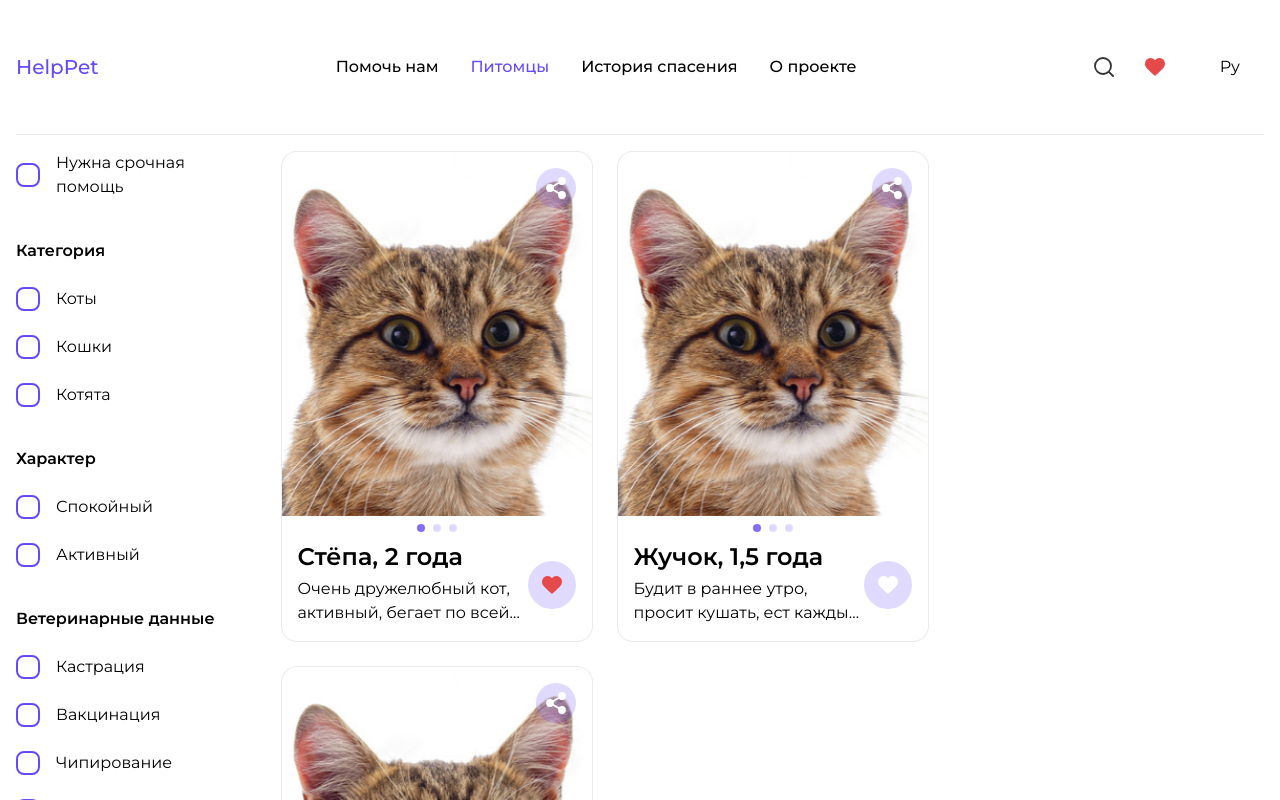
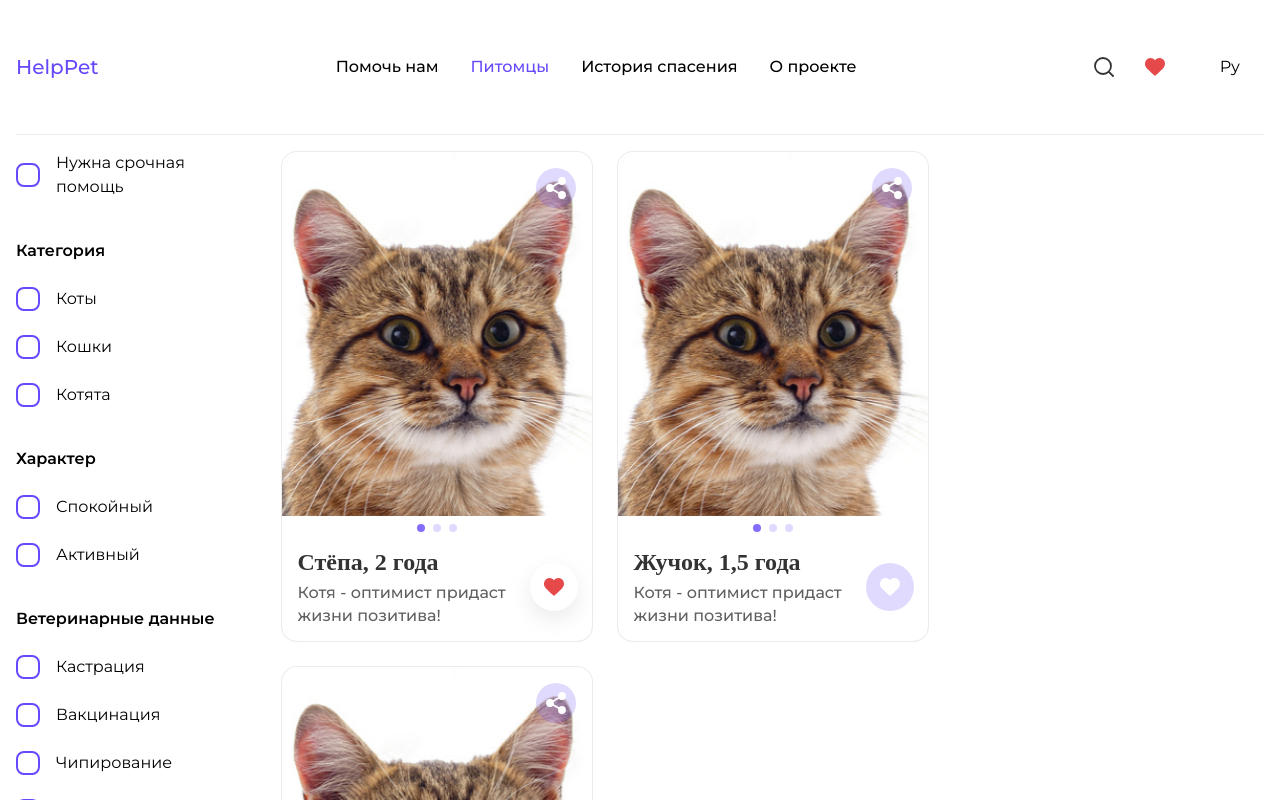
Before and after one commit to Sandbox-pets-shelter/pets-shelter, a React (Create React App) app: page /pets in a window 1280 px wide. Shown: the top 800 px of the page. Built offline with nearby package versions, Linux system fonts and the light colour scheme.

Commit message:
fix: according review

```diff
--- a/package.json
+++ b/package.json
@@ -16,7 +16,6 @@
     "react-scripts": "5.0.1",
     "sass": "^1.55.0",
     "typescript": "^4.8.4",
-    "uuidv4": "^6.2.13",
     "web-vitals": "^2.1.4"
   },
   "scripts": {
--- a/src/components/card/index.tsx
+++ b/src/components/card/index.tsx
@@ -25,9 +25,13 @@ export const Card = () => {
         {data.map(img => (
             <div key={img.key} className={s.card}>
                 <ImageSlider slides={img.src}/>
-                <div className={s.card__title}>{img.name}, {img.age}</div>
-                <div className={s.card__descr}>{img.descr}</div>
-                <Like like={img.liked} handleClicked={handleClicked} elem={img}/>
+                <div className={s.card__info}>
+                  <div>
+                    <div className={s.card__title}>{img.name}, {img.age}</div>
+                    <div className={s.card__descr}>{img.descr}</div>
+                  </div>
+                  <Like like={img.liked} handleClicked={handleClicked} elem={img}/>
+                </div>
                 <div className={s.icon__share} onClick={handleShareButton}><img src={ShareIcon} alt="share" className={s.card__share}/></div>
             </div>
         ))}
--- a/src/components/card/styles.module.scss
+++ b/src/components/card/styles.module.scss
@@ -1,41 +1,37 @@
+@import '../../scss/variables.scss';
 .card {
     width: 312px;
     height: 491px;
     position: relative;
     border: 1px solid rgba(153, 153, 153, 0.2);
     border-radius: 16px;
-    background: #fff;
+    background: $white;
     &__section{
         display: flex;
         gap: 24px;
         flex-wrap: wrap;
     }
+    &__info{
+        display: grid;
+        grid-template-columns: 1fr 1fr;
+        margin-left: 16px;
+        margin-top: 16px;
+    }
     &__title{
-        position: absolute;
-        bottom: 66px;
-        left: 16px;
+        color: #333333;
+        font-family: 'Gilroy';
         font-weight: 600;
         font-size: 24px;
+        line-height: 29px;
     }
     &__descr{
-        position: absolute;
-        bottom: 16px;
-        left: 16px;
-        width: 230px;
-        display: -webkit-box;
-        text-overflow: ellipsis;
-        overflow: hidden;
-        -webkit-line-clamp: 2;
-        -webkit-box-orient: vertical;
-    }
-    &__img{
-        // position: absolute;
-        // top: 0;
-
-        // width: ;
-    }
-    &__share{
-
+        color: #606060;
+        width: 211px;
+        font-family: 'Montserrat';
+        font-weight: 500;
+        font-size: 16px;
+        line-height: 145%;
+        margin-top: 4px;
     }
 }
 .icon {
@@ -52,4 +48,7 @@
         top: 16px;
         right: 16px;
     }
+    &__share:hover {
+        background: $activeColor;
+    }
 }
--- a/src/components/like/index.tsx
+++ b/src/components/like/index.tsx
@@ -4,9 +4,9 @@ import s from './styles.module.scss'
 export const Like = ({like, handleClicked, elem}:any) => {
 
   return (
-    <div className={s.icon} onClick={() => handleClicked(elem)}>
-      {like === true && <HeartIcon/>}
-      {like === false && <HeartIcon className={s.card__like}/>}
+    <div>
+      {like === true && <div className={s.icon_active} onClick={() => handleClicked(elem)}><HeartIcon/></div>}
+      {like === false && <div className={s.icon} onClick={() => handleClicked(elem)}><HeartIcon className={s.card__like}/></div>}
     </div>
   )
 }
--- a/src/components/like/styles.module.scss
+++ b/src/components/like/styles.module.scss
@@ -1,6 +1,7 @@
+@import '../../scss/variables.scss';
 .card__like{
     path{
-        fill: #fff;
+        fill: $white;
     }
 }
 .icon {
@@ -10,9 +11,32 @@
     border-radius: 50%;
     background: rgba(101, 73, 251, 0.2);
     display: flex;
+    margin-top: 15px;
+    margin-left: 21px;
     align-items: center;
     justify-content: center;
-    position: absolute;
-    bottom: 32px;
-    right: 16px;
 }
+.icon_active {
+    cursor: pointer;
+    width: 48px;
+    height: 48px;
+    border-radius: 50%;
+    display: flex;
+    align-items: center;
+    justify-content: center;
+    background: $white;
+    margin-top: 15px;
+    margin-left: 21px;
+    box-shadow: 0px 8px 20px rgba(153, 153, 153, 0.2);
+    backdrop-filter: blur(4px);
+}
+.icon:hover {
+    background: $white;
+    box-shadow: 0px 8px 20px rgba(153, 153, 153, 0.2);
+    backdrop-filter: blur(4px);
+    .card__like {
+        path {
+            fill: #E0DBFE;
+        }
+    }
+}
--- a/src/components/slider/styles.module.scss
+++ b/src/components/slider/styles.module.scss
@@ -26,7 +26,5 @@
 }
 .card__img {
     height: 364px;
-        // object-fit: cover;
-        // width: 100%;
     border-radius: 16px 16px 0px 0px;
 }
--- a/src/mocks/cats.tsx
+++ b/src/mocks/cats.tsx
@@ -1,11 +1,9 @@
-import {v4 as myNewId} from 'uuid'
-
 export let cats = [
     {
-        key: myNewId(),
+        key: 1,
         name: 'Стёпа',
         age: '2 года',
-        descr: 'Очень дружелюбный кот, активный, бегает по всей квартире в 3 часа ночи',
+        descr: 'Котя - оптимист придаст жизни позитива!',
         liked: true,
         src: [
             {
@@ -20,10 +18,10 @@ export let cats = [
         ]
     },
     {
-        key: myNewId(),
+        key: 2,
         name: 'Жучок',
         age: '1,5 года',
-        descr: 'Будит в раннее утро, просит кушать, ест каждые 2 часа.',
+        descr: 'Котя - оптимист придаст жизни позитива!',
         liked: false,
         src: [
             {
@@ -38,10 +36,10 @@ export let cats = [
         ]
     },
     {
-        key: myNewId(),
+        key: 3,
         name: 'Кнопик',
-        age: '2 месяца',
-        descr: 'Крикун, темпераментный кот, любит много поесть, особенно ночью',
+        age: '2 мес',
+        descr: 'Котя - оптимист придаст жизни позитива!',
         liked: true,
         src: [
             {
--- a/src/pages/Pets/index.tsx
+++ b/src/pages/Pets/index.tsx
@@ -8,7 +8,7 @@ export const Pets = () => {
         <main className={s.main}>
             <Filters />
             <div className={s.main__content}>
-            <div><Card/></div>
+            <Card/>
             </div>
         </main>
     )
--- a/src/pages/Pets/styles.module.scss
+++ b/src/pages/Pets/styles.module.scss
@@ -1,8 +1,7 @@
 .main {
   display: flex;
   gap: 24px;
-  // &__content {
-  //   flex-grow: 1;
-  //   border: 1px dashed #ccc;
-  // }
+  &__content {
+    //TODO
+  }
 }
```
Also changed, not shown: 1 other file (tests, documents, lock files or other folders).
